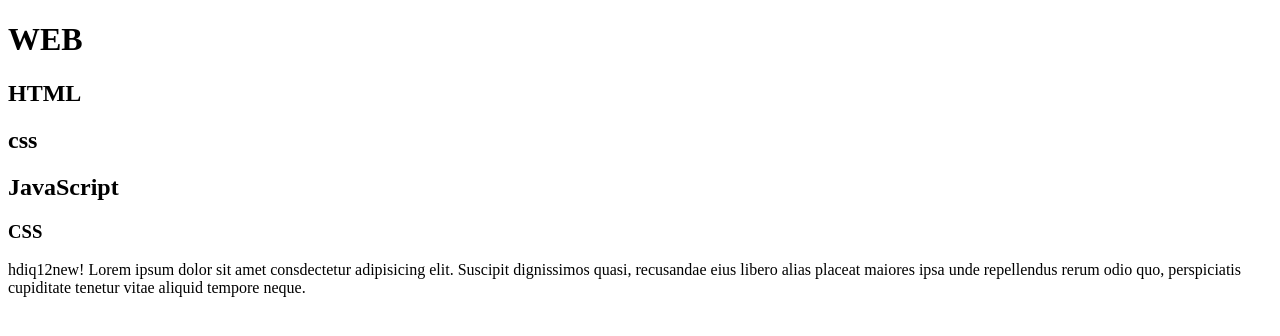
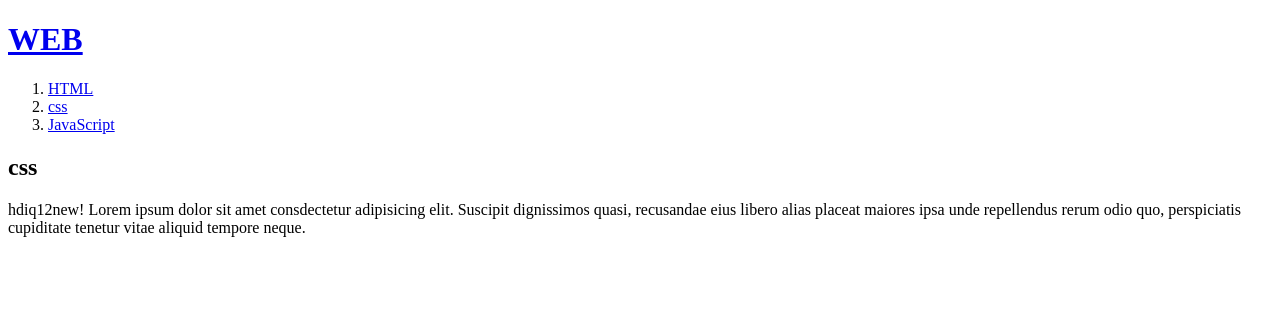
Before and after one commit to blyngo/web-site, a plain HTML site: page 2.html in a window 1280 px wide. Drawn offline with Linux system fonts and the light colour scheme.

Commit message:
Add files via upload

```diff
--- a/2.html
+++ b/2.html
@@ -7,12 +7,14 @@
 
         <body>
 
-            <h1 href="index.html">WEB</h1>
-            <h2 href="">HTML</h2>
-            <h2 href="">css</h2>
-            <h2 href="">JavaScript</h2>
+            <h1><a href="index.html">WEB</a></h1>
+            <ol>
+                <li><a href="1.html">HTML</a></li>
+                <li><a href="2.html">css</a></li>
+                <li><a href="3.html">JavaScript</a></li>
+            </ol>
 
-            <h3>CSS</h3>
+            <h2>css</h2>
 
             <p>hdiq12new! Lorem ipsum dolor sit amet consdectetur adipisicing elit. Suscipit dignissimos quasi, recusandae eius libero alias placeat maiores ipsa unde repellendus rerum odio quo, perspiciatis cupiditate tenetur vitae aliquid tempore neque.</p>
 
```
Also changed, not shown: 1.html (+7 -5 lines), 3.html (+7 -5 lines), index.html (+7 -6 lines).
